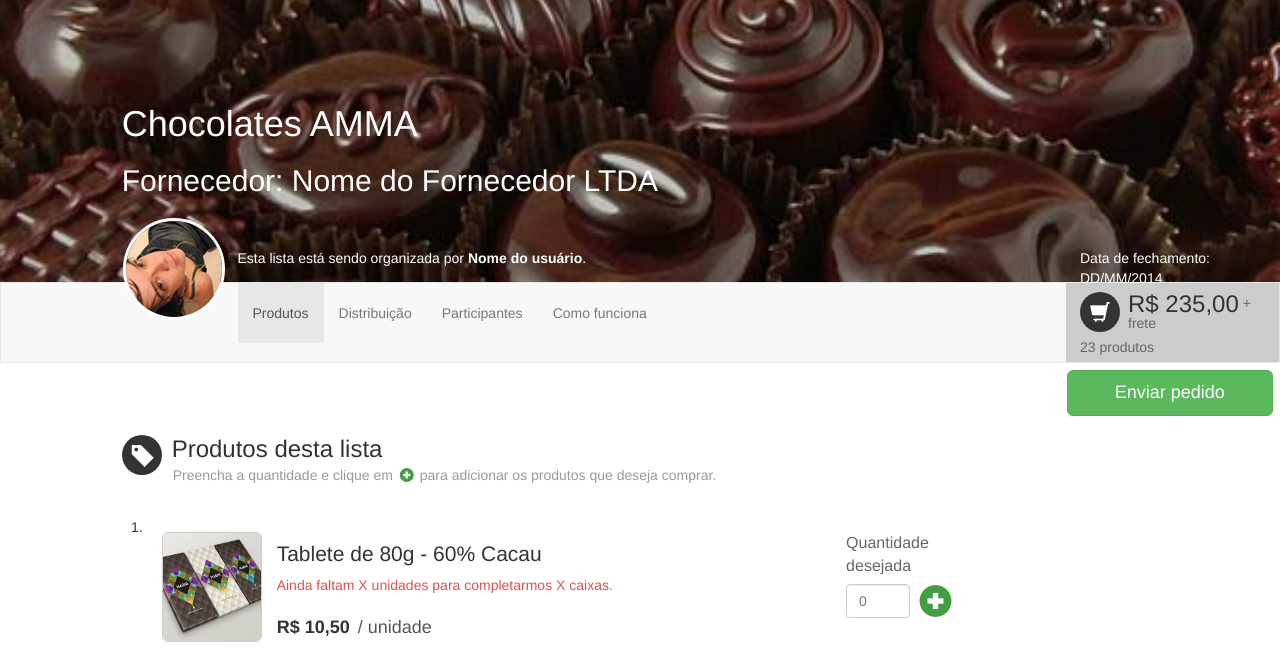
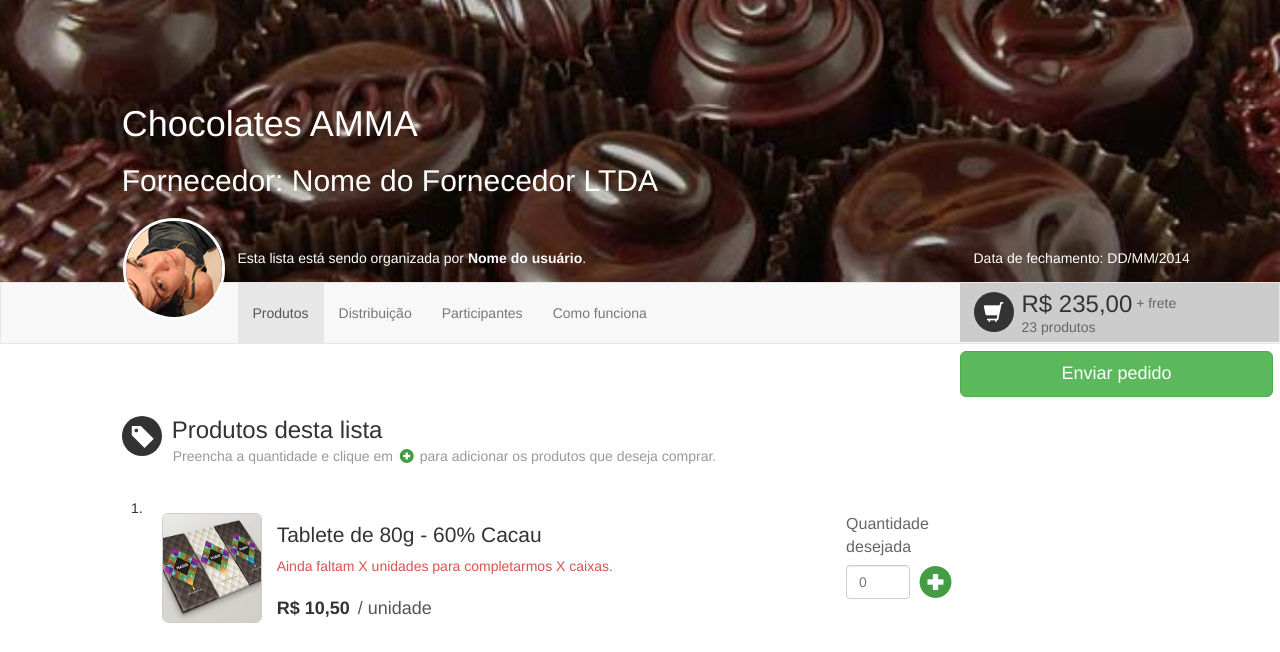
Before and after one commit to fredlellis/compra-na-rede, a website: page index.html in a window 1280 px wide. Shown: the part 68-720 px from the top of the page. Drawn offline with nearby package versions, Linux system fonts and the light colour scheme.

Commit message:
Columns fix

```diff
--- a/index.html
+++ b/index.html
@@ -65,7 +65,7 @@
         </div>
         <div class="row no-margin">
           <nav class="navbar navbar-default list-navbar" role="navigation">
-            <div class="col-md-9 col-md-offset-1">
+            <div class="col-md-8 col-md-offset-1">
               <img src="images/avatar.jpg" class="img-circle list-avatar">
               <span class="organized-by">Esta lista está sendo organizada por <strong>Nome do usuário</strong>.</span>
               <ul class="nav navbar-nav">
@@ -83,7 +83,7 @@
                 </li>
               </ul>
             </div>
-            <div class="col-md-2 mini-cart">
+            <div class="col-md-3 mini-cart">
               <div class="closing-date">Data de fechamento: DD/MM/2014</div>
               <div class="mini-cart-icon">
                 <span class="glyphicon glyphicon-shopping-cart"></span>
@@ -96,7 +96,7 @@
         </div>
       </div>
       <div class="row">
-        <div class="col-md-2 col-md-offset-10 checkout-button-wrapper">
+        <div class="col-md-3 col-md-offset-9 checkout-button-wrapper">
           <button type="button" class="btn btn-success btn-lg btn-block">Enviar pedido</button>
         </div>
       </div>
```
